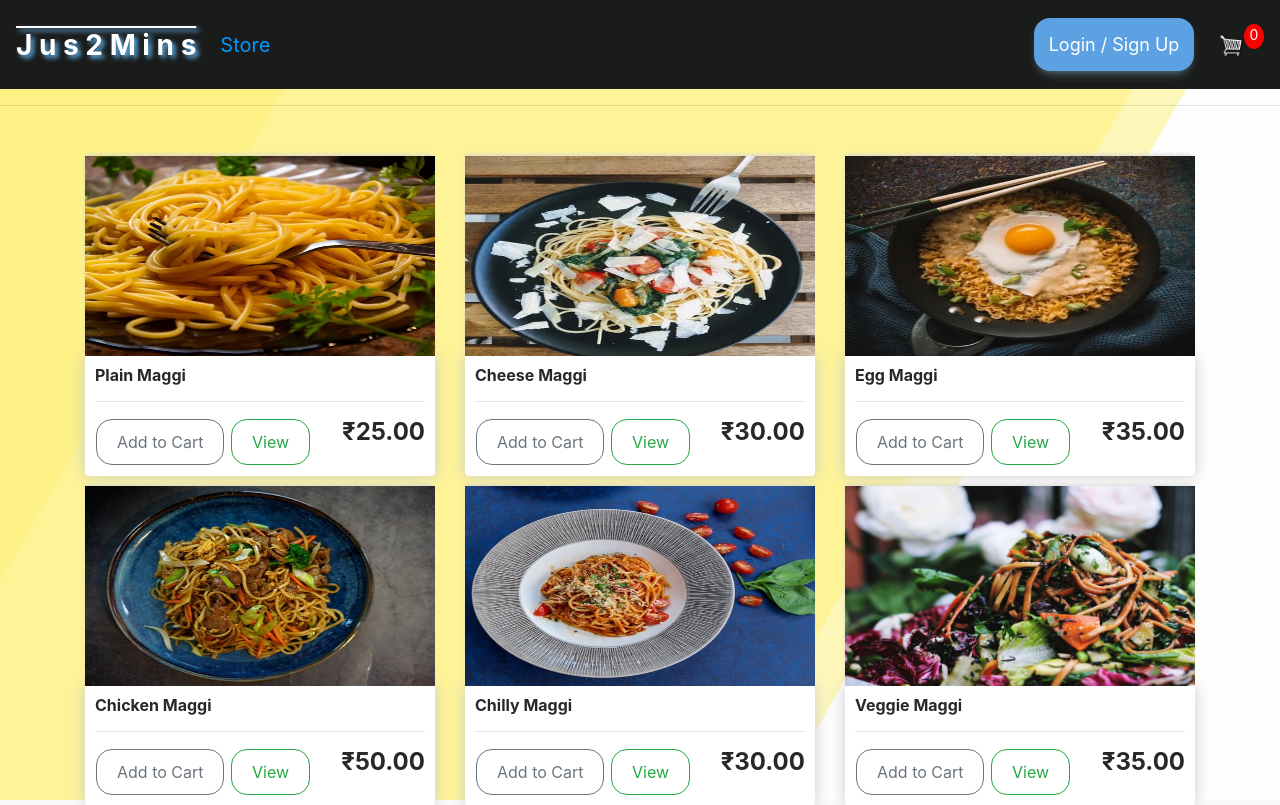
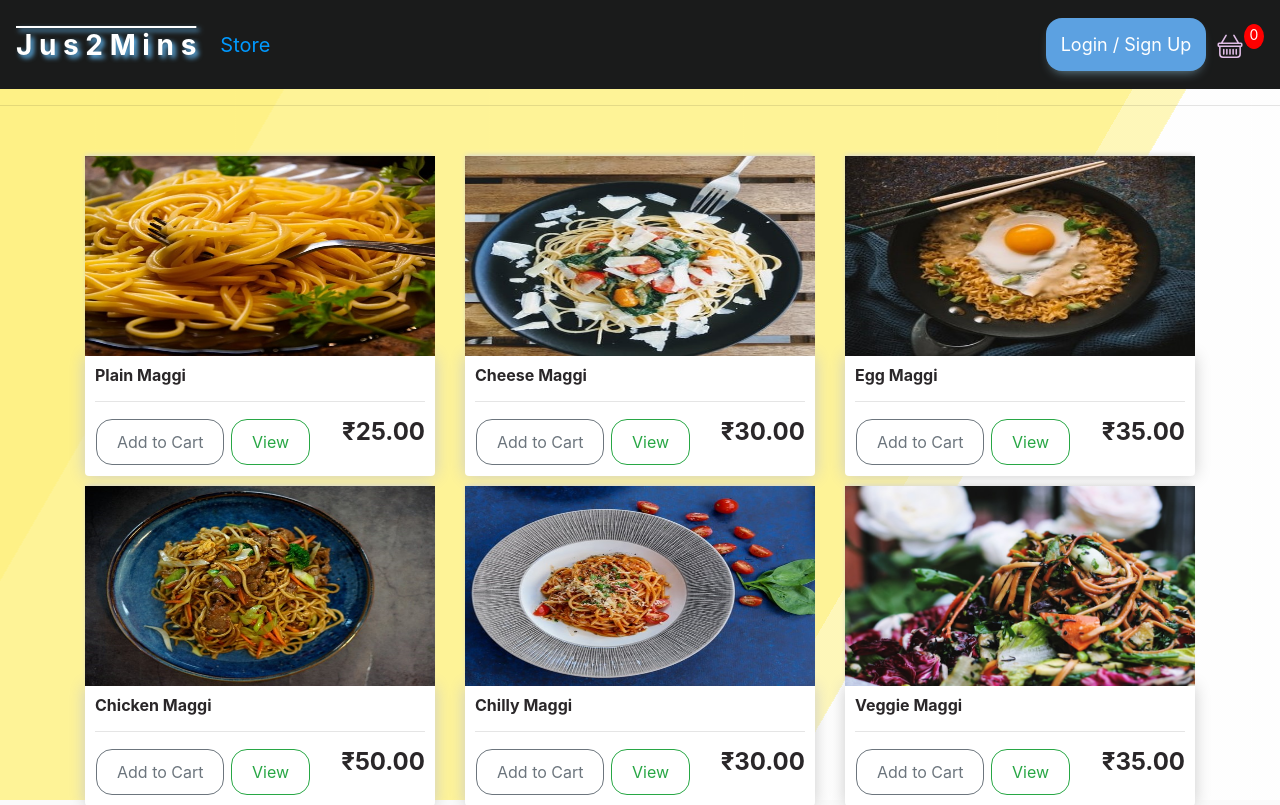
Before and after one commit to Souraja-Dasray/food-ordering-webapp, a Django app: page / in a window 1280 px wide. Shown: the top 805 px of the page. Run offline with Django 3.2, Linux system fonts and the light colour scheme; data comes from the database, SQL or seed files in the repository; some libraries are stand-ins or nearby versions.

Commit message:
Update main.html

```diff
--- a/store/templates/store/main.html
+++ b/store/templates/store/main.html
@@ -77,7 +77,9 @@ console.log('Cart:', cart)
           <div class="form-inline my-2 my-lg-0">
             <a href="#"class="btn btn-warning">Login / Sign Up</a>
             <a href="{% url 'cart' %}">
-               <img  id="cart-icon" src="{% static 'images/cart.png' %}">
+              <svg xmlns="http://www.w3.org/2000/svg" width="28" height="25" fill="#e1bee7" class="bi bi-basket" viewBox="0 0 16 16">
+                <path d="M5.757 1.071a.5.5 0 0 1 .172.686L3.383 6h9.234L10.07 1.757a.5.5 0 1 1 .858-.514L13.783 6H15a1 1 0 0 1 1 1v1a1 1 0 0 1-1 1v4.5a2.5 2.5 0 0 1-2.5 2.5h-9A2.5 2.5 0 0 1 1 13.5V9a1 1 0 0 1-1-1V7a1 1 0 0 1 1-1h1.217L5.07 1.243a.5.5 0 0 1 .686-.172zM2 9v4.5A1.5 1.5 0 0 0 3.5 15h9a1.5 1.5 0 0 0 1.5-1.5V9H2zM1 7v1h14V7H1zm3 3a.5.5 0 0 1 .5.5v3a.5.5 0 0 1-1 0v-3A.5.5 0 0 1 4 10zm2 0a.5.5 0 0 1 .5.5v3a.5.5 0 0 1-1 0v-3A.5.5 0 0 1 6 10zm2 0a.5.5 0 0 1 .5.5v3a.5.5 0 0 1-1 0v-3A.5.5 0 0 1 8 10zm2 0a.5.5 0 0 1 .5.5v3a.5.5 0 0 1-1 0v-3a.5.5 0 0 1 .5-.5zm2 0a.5.5 0 0 1 .5.5v3a.5.5 0 0 1-1 0v-3a.5.5 0 0 1 .5-.5z"/>
+              </svg>
            </a>
            <p id="cart-total">{{cartItems}}</p>
 
```
